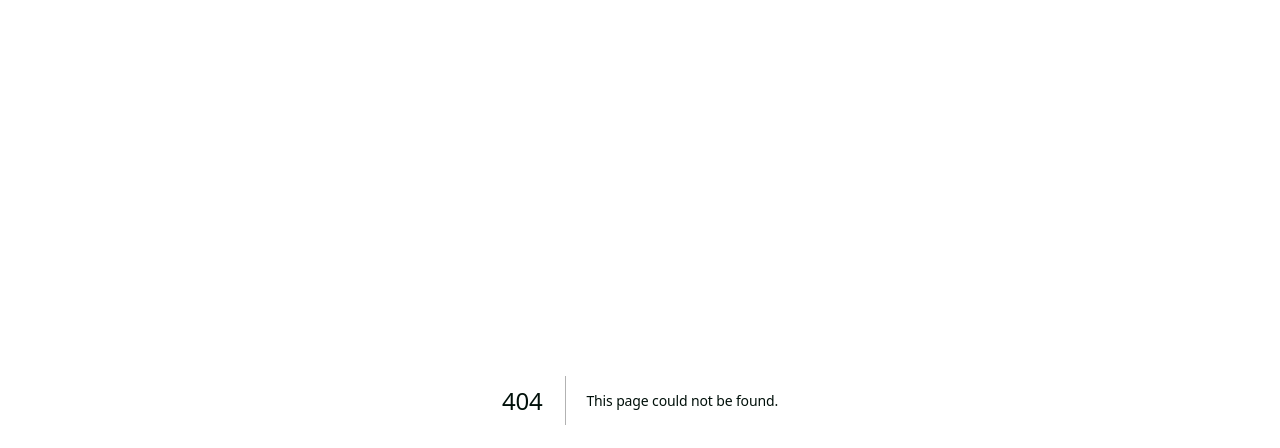
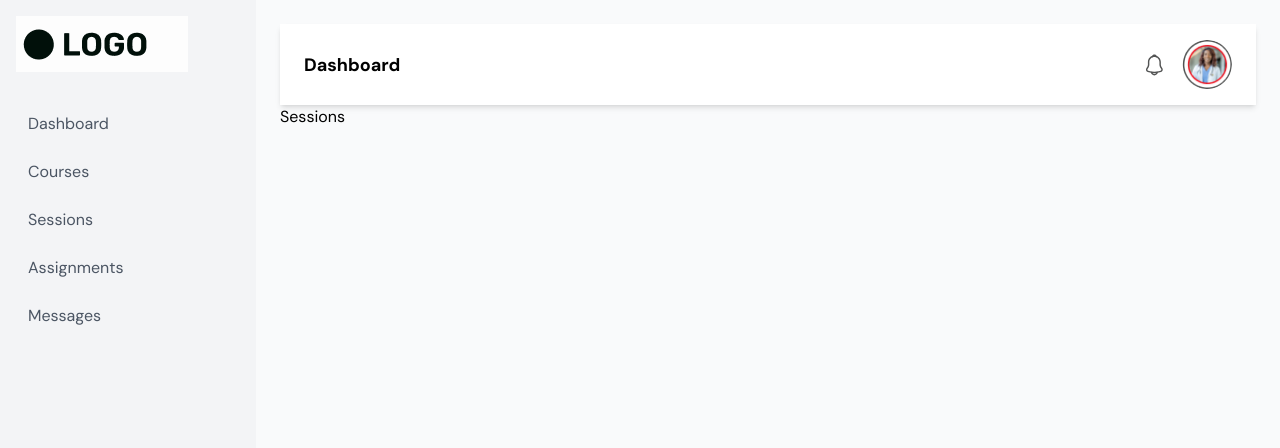
Before and after one commit to Omolara5861/superstar-mentors, a Next.js app: page /mentee-dashboard/sessions in a window 1280 px wide. Before the commit this address had no page. Shown: the top 448 px of the page. Built offline with nearby package versions, Linux system fonts and the light colour scheme.

Commit message:
feat: :sparkles: Setup Sessions

```diff
--- /dev/null
+++ b/src/app/mentee-dashboard/sessions/page.tsx
@@ -0,0 +1,8 @@
+import SessionsPage from '../../../pages/mentee-dashboard/sessions/Sessions';
+export default function About() {
+    return (
+        <>
+            <SessionsPage />
+        </>
+    );
+}
--- a/src/pages/mentee-dashboard/sessions/Sessions.tsx
+++ b/src/pages/mentee-dashboard/sessions/Sessions.tsx
@@ -1,7 +1,7 @@
 import Wrapper from '../../../components/mentee-dashboard/wrapper/Wrapper';
 
 
-function Sessions() {
+function SessionsPage() {
     return (
         <>
             <p>Sessions</p>
@@ -9,4 +9,4 @@ function Sessions() {
 
     );
 }
-export default Wrapper(Sessions);
+export default Wrapper(SessionsPage);
```
